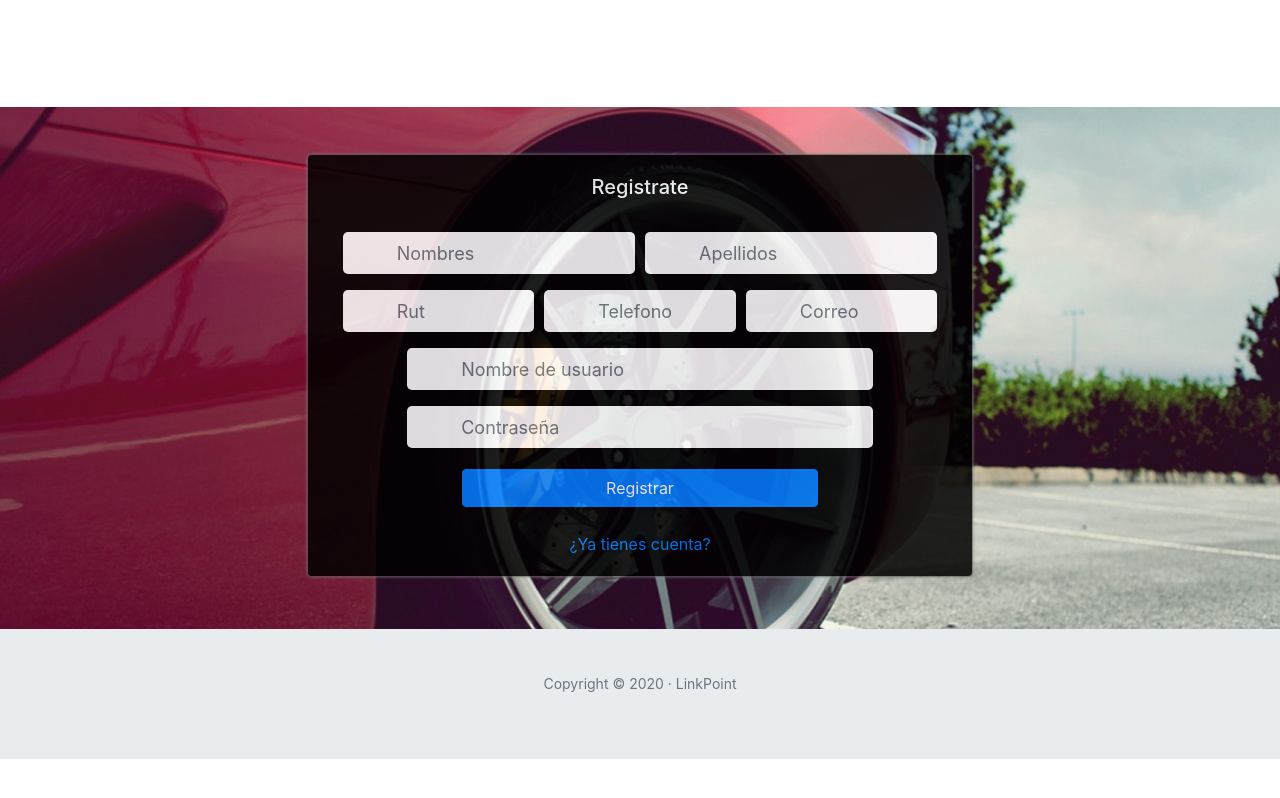
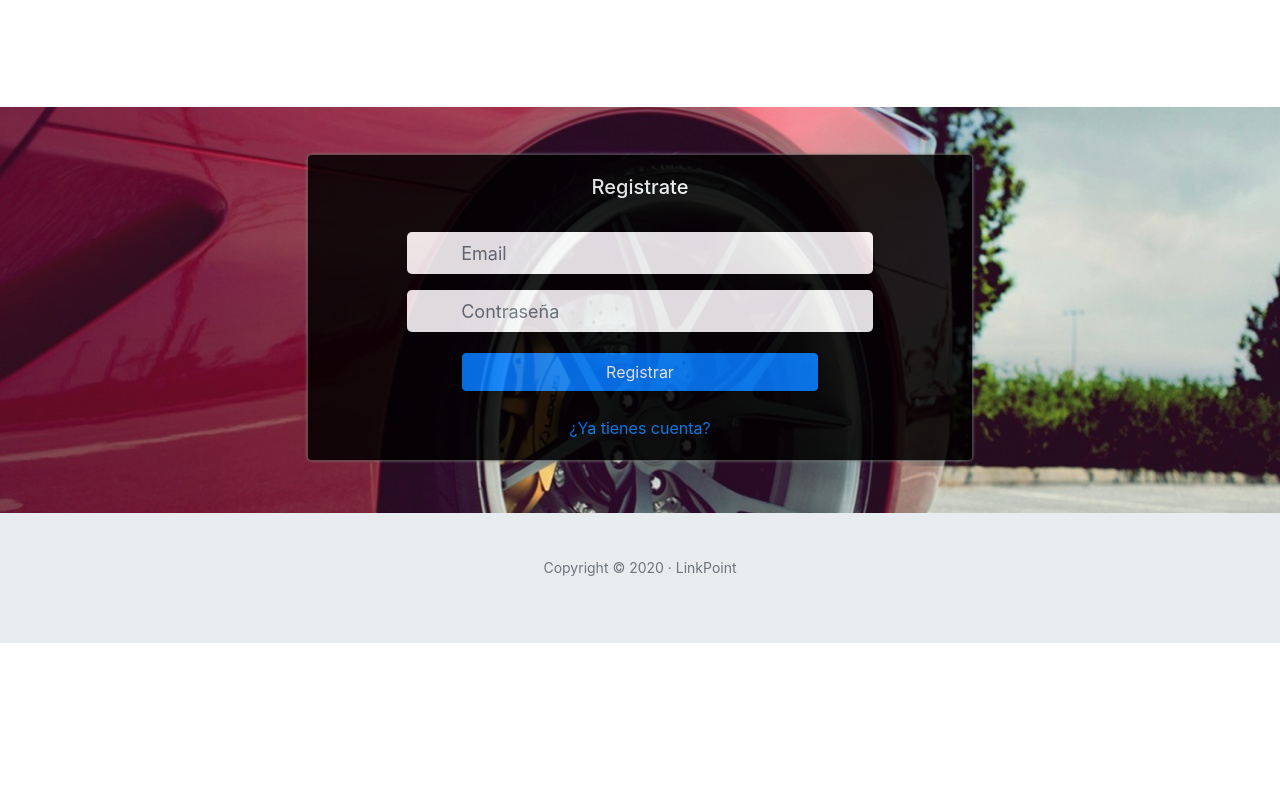
Before and after one commit to juliojimenez-98/ServiExpressFront, an Angular app: page /register in a window 1280 px wide. Built offline with nearby package versions, Linux system fonts and the light colour scheme; some icons are missing.

Commit message:
fix vista

```diff
--- a/src/app/web/login/login.component.html
+++ b/src/app/web/login/login.component.html
@@ -8,7 +8,7 @@
 
             <form class="col-12 form">
                 <div class="form-group" id="user-group">
-                    <input type="text" #username name="username" class="form-control" placeholder="Nombre de usuario" name="username" />
+                    <input type="text" #username name="username" class="form-control" placeholder="Email" name="username" />
                 </div>
                 <div class="form-group" id="contrasena-group">
                     <input type="password" #password name="password" class="form-control" placeholder="Contrasena" name="password" />
--- a/src/app/web/register/register.component.html
+++ b/src/app/web/register/register.component.html
@@ -6,27 +6,8 @@
                 <hr class="white">
             </div>
             <form class="col-12">
-                <div class="form-row">
-                    <div class="form-group col-md-6" id="names-group">
-                        <input type="text" class="form-control" placeholder="Nombres" name="name" required />
-                    </div>
-                    <div class="form-group col-md-6" id="names-group">
-                        <input type="text" class="form-control" placeholder="Apellidos" name="lastname" required />
-                    </div>
-                </div>
-                <div class="form-row">
-                    <div class="form-group col-md-4" id="names-group">
-                        <input type="text" class="form-control" placeholder="Rut" />
-                    </div>
-                    <div class="form-group col-md-4 " id="celular-group">
-                        <input type="text " class="form-control " placeholder="Telefono " />
-                    </div>
-                    <div class="form-group col-md-4 " id="email-group">
-                        <input type="email" class="form-control" placeholder="Correo" name="lastname" required />
-                    </div>
-                </div>
                 <div class="form-group col-md-10 mx-auto" id="user-group">
-                    <input type="text" class="form-control" placeholder="Nombre de usuario" name="username" required />
+                    <input type="email" class="form-control" placeholder="Email" name="username" required />
                 </div>
                 <div class="form-group col-md-10 mx-auto" id="contrasena-group">
                     <input type="password" class="form-control" placeholder="Contraseña" name="password" required />
```
